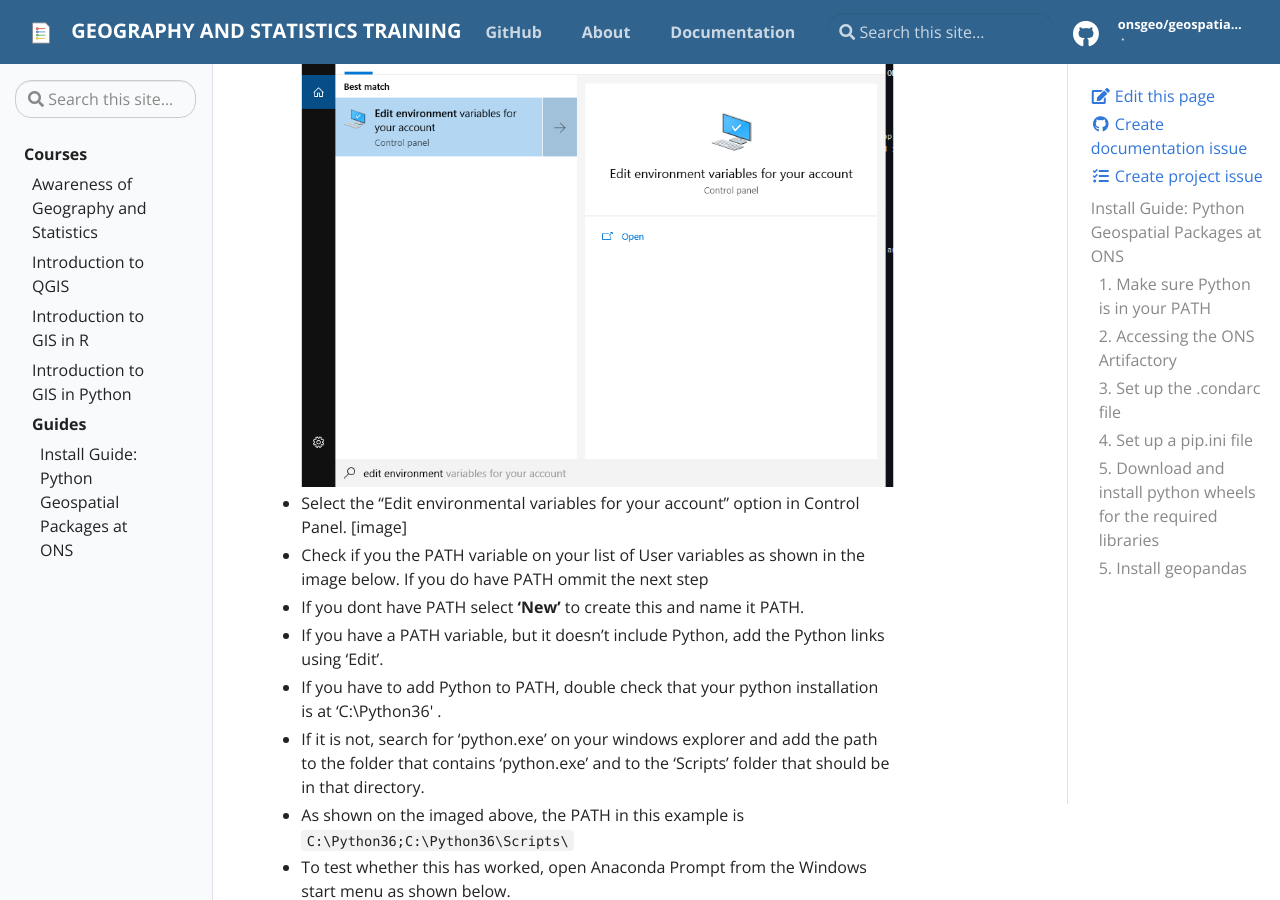
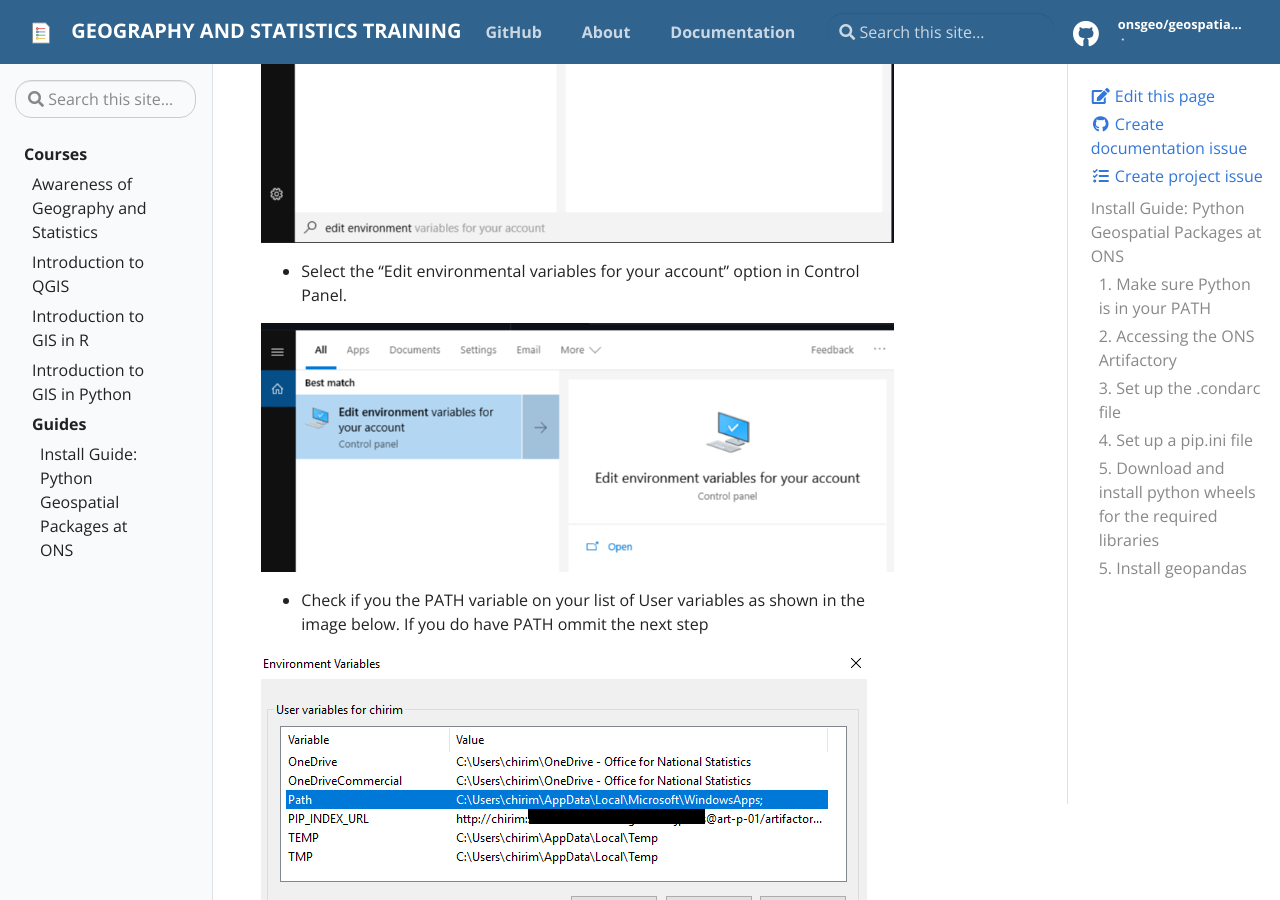
Before and after one commit to ONSgeo/geospatial-training, a Jekyll site: the page built from _docs/guides/python_install.md, in a window 1280 px wide and 900 px high, scrolled down 736 px. Built offline with Jekyll 4.4.1, drawn with Linux system fonts in a browser that asks for light colours.

Commit message:
added new images for the environment edits

```diff
--- a/_docs/guides/python_install.md
+++ b/_docs/guides/python_install.md
@@ -19,10 +19,17 @@
 ### 1. Make sure Python is in your PATH
 The PATH variable tells your operating system the applications that are available from the command line. We need python to be available in the PATH to install the libraries required.
 * Search for the environment path by clicking on the start button and using the search box.
-![Windows search bar image showing Edit Environment menu](https://github.com/ONSgeo/geospatial-training/blob/master/_docs/guides/img/edit_environment.PNG?raw=true)
+
+![Image showing Windows search bar for environment edit](https://github.com/ONSgeo/geospatial-training/blob/master/_docs/guides/img/edit_environment_search.PNG?raw=true)
+
 * Select the “Edit environmental variables for your account” option in Control Panel.
-[image]
+
+![Image showing the Edit Environment Variables menu before being opened](https://github.com/ONSgeo/geospatial-training/blob/master/_docs/guides/img/edit_environment%20menu.PNG?raw=true)
+
 * Check if you the PATH variable on your list of User variables as shown in the image below. If you do have PATH ommit the next step
+
+![Image showing the environment path variable menu](https://github.com/ONSgeo/geospatial-training/blob/master/_docs/guides/img/edit_environment_path.PNG?raw=true)
+
 * If you dont have PATH select **'New'** to create this and name it PATH.
 * If you have a PATH variable, but it doesn’t include Python, add the Python links using 'Edit'.
 * If you have to add Python to PATH, double check that your python installation is at 'C:\Python36\' .
```
